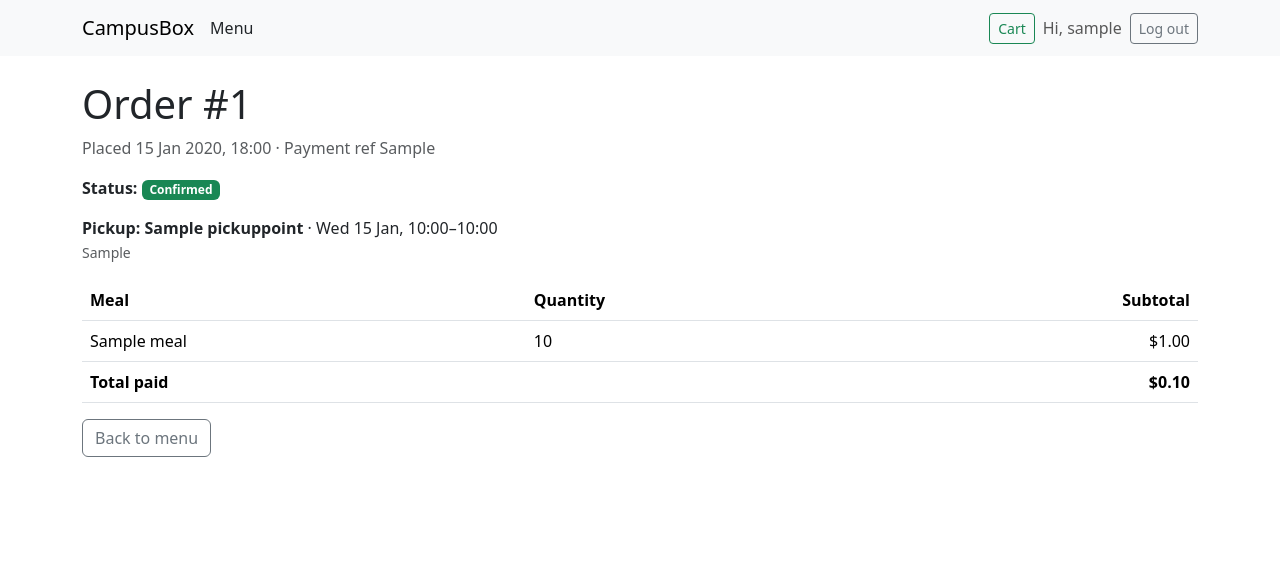
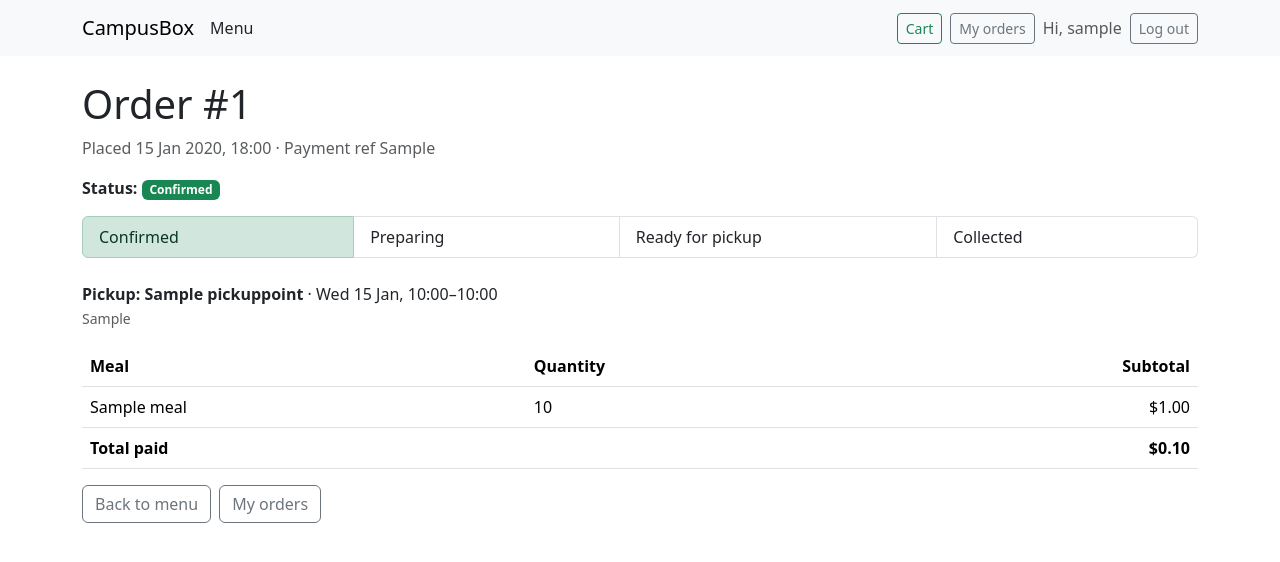
Before and after one commit to hongteeng/IS2108pairproj, a Django app: page /orders/order/1/ in a window 1280 px wide. Shown: the top 562 px of the page. Run offline with Django 5.2, Linux system fonts and the light colour scheme; a user stored in the database is signed in; tables that the repository leaves empty hold one stand-in row (values such as "Sample post").

Commit message:
Add order history, status tracker and cancel before cutoff

```diff
--- a/campusbox/campusbox/templates/base.html
+++ b/campusbox/campusbox/templates/base.html
@@ -16,6 +16,7 @@
       <div class="d-flex align-items-center gap-2">
         {% if user.is_authenticated %}
           <a class="btn btn-outline-success btn-sm" href="{% url 'orders:cart' %}">Cart</a>
+          <a class="btn btn-outline-secondary btn-sm" href="{% url 'orders:order_history' %}">My orders</a>
           <span class="navbar-text">Hi, {{ user.username }}</span>
           {# POST form so a plain link can't log anyone out #}
           <form method="post" action="{% url 'accounts:logout' %}" class="m-0">
--- a/campusbox/orders/templates/orders/order_detail.html
+++ b/campusbox/orders/templates/orders/order_detail.html
@@ -8,8 +8,16 @@
 
 <p>
   <strong>Status:</strong>
-  <span class="badge text-bg-success">{{ order.get_status_display }}</span>
+  <span class="badge {% if order.status == 'cancelled' %}text-bg-secondary{% else %}text-bg-success{% endif %}">{{ order.get_status_display }}</span>
 </p>
+
+{% if tracker %}
+  <ol class="list-group list-group-horizontal-md mb-4">
+    {% for step in tracker %}
+      <li class="list-group-item flex-fill {% if step.done %}list-group-item-success{% endif %}">{{ step.label }}</li>
+    {% endfor %}
+  </ol>
+{% endif %}
 
 <p>
   <strong>Pickup:</strong>
@@ -47,5 +55,15 @@
   </table>
 </div>
 
-<a href="{% url 'menu:weekly_menu' %}" class="btn btn-outline-secondary">Back to menu</a>
+<div class="d-flex gap-2">
+  <a href="{% url 'menu:weekly_menu' %}" class="btn btn-outline-secondary">Back to menu</a>
+  <a href="{% url 'orders:order_history' %}" class="btn btn-outline-secondary">My orders</a>
+  {% if can_cancel %}
+    <form method="post" action="{% url 'orders:cancel_order' order.id %}">
+      {% csrf_token %}
+      <button type="submit" class="btn btn-outline-danger">Cancel order</button>
+    </form>
+    <small class="text-muted align-self-center">You can cancel until the order cutoff.</small>
+  {% endif %}
+</div>
 {% endblock %}
--- a/campusbox/orders/urls.py
+++ b/campusbox/orders/urls.py
@@ -4,9 +4,11 @@ from . import views
 app_name = 'orders'
 
 urlpatterns = [
+    path('', views.order_history, name='order_history'),
     path('cart/', views.cart_detail, name='cart'),
     path('cart/add/<int:menu_item_id>/', views.add_to_cart, name='add_to_cart'),
     path('cart/update/<int:menu_item_id>/', views.update_cart, name='update_cart'),
     path('checkout/', views.checkout, name='checkout'),
     path('order/<int:order_id>/', views.order_detail, name='order_detail'),
+    path('order/<int:order_id>/cancel/', views.cancel_order, name='cancel_order'),
 ]
--- a/campusbox/orders/views.py
+++ b/campusbox/orders/views.py
@@ -9,6 +9,19 @@ from django.utils import timezone
 from menu.models import MenuItem
 from . import cart
 from .models import Order, OrderItem, PickupSlot
+
+# Tracker shows every status except "cancelled", in order.
+TRACKING_STEPS = [
+    choice for choice in Order.STATUS_CHOICES if choice[0] != "cancelled"
+]
+
+
+def can_cancel(order, items):
+    """Return whether an order can still be cancelled."""
+    return order.status == "confirmed" and all(
+        item.menu_item.weekly_menu.order_cutoff > timezone.now()
+        for item in items
+    )
 
 
 def get_open_slots():
@@ -95,14 +108,69 @@ def order_detail(request, order_id):
         id=order_id,
         user=request.user,
     )
-    items = order.items.select_related("menu_item__meal")
+    items = order.items.select_related(
+        "menu_item__meal",
+        "menu_item__weekly_menu",
+    )
     for item in items:
         item.subtotal_dollars = f"{item.price_at_purchase_cents * item.quantity / 100:.2f}"
+    # Steps up to and including the current status are done.
+    tracker = []
+    if order.status != "cancelled":
+        current_step = next(
+            index for index, step in enumerate(TRACKING_STEPS)
+            if step[0] == order.status
+        )
+        tracker = [
+            {"label": label, "done": index <= current_step}
+            for index, (_, label) in enumerate(TRACKING_STEPS)
+        ]
     return render(request, "orders/order_detail.html", {
         "order": order,
         "items": items,
         "total_dollars": f"{order.total_cents / 100:.2f}",
+        "tracker": tracker,
+        "can_cancel": can_cancel(order, items),
     })
+
+
+@login_required
+def cancel_order(request, order_id):
+    """Cancel the logged-in user's eligible order."""
+    order = get_object_or_404(Order, id=order_id, user=request.user)
+    if request.method != "POST":
+        return redirect("orders:order_detail", order_id=order.id)
+
+    items = order.items.select_related("menu_item__weekly_menu")
+    if not can_cancel(order, items):
+        messages.error(request, "This order can no longer be cancelled.")
+        return redirect("orders:order_detail", order_id=order.id)
+
+    with transaction.atomic():
+        order.status = "cancelled"
+        order.save(update_fields=["status"])
+        for item in items:
+            menu_item = item.menu_item
+            menu_item.quantity_sold -= item.quantity
+            menu_item.save(update_fields=["quantity_sold"])
+
+    messages.success(
+        request,
+        f"Order #{order.id} cancelled. ${order.total_cents / 100:.2f} will be refunded.",
+    )
+    return redirect("orders:order_detail", order_id=order.id)
+
+
+@login_required
+def order_history(request):
+    """Show the logged-in user's previous orders."""
+    orders = request.user.orders.select_related(
+        "pickup_slot__pickup_point",
+    ).order_by("-created_at")
+    for order in orders:
+        order.total_dollars = f"{order.total_cents / 100:.2f}"
+    return render(request, "orders/order_history.html", {"orders": orders})
+
 
 @login_required
 def add_to_cart(request, menu_item_id):
```
Also changed, not shown: campusbox/orders/templates/orders/order_history.html (added, +47 -0 lines).
